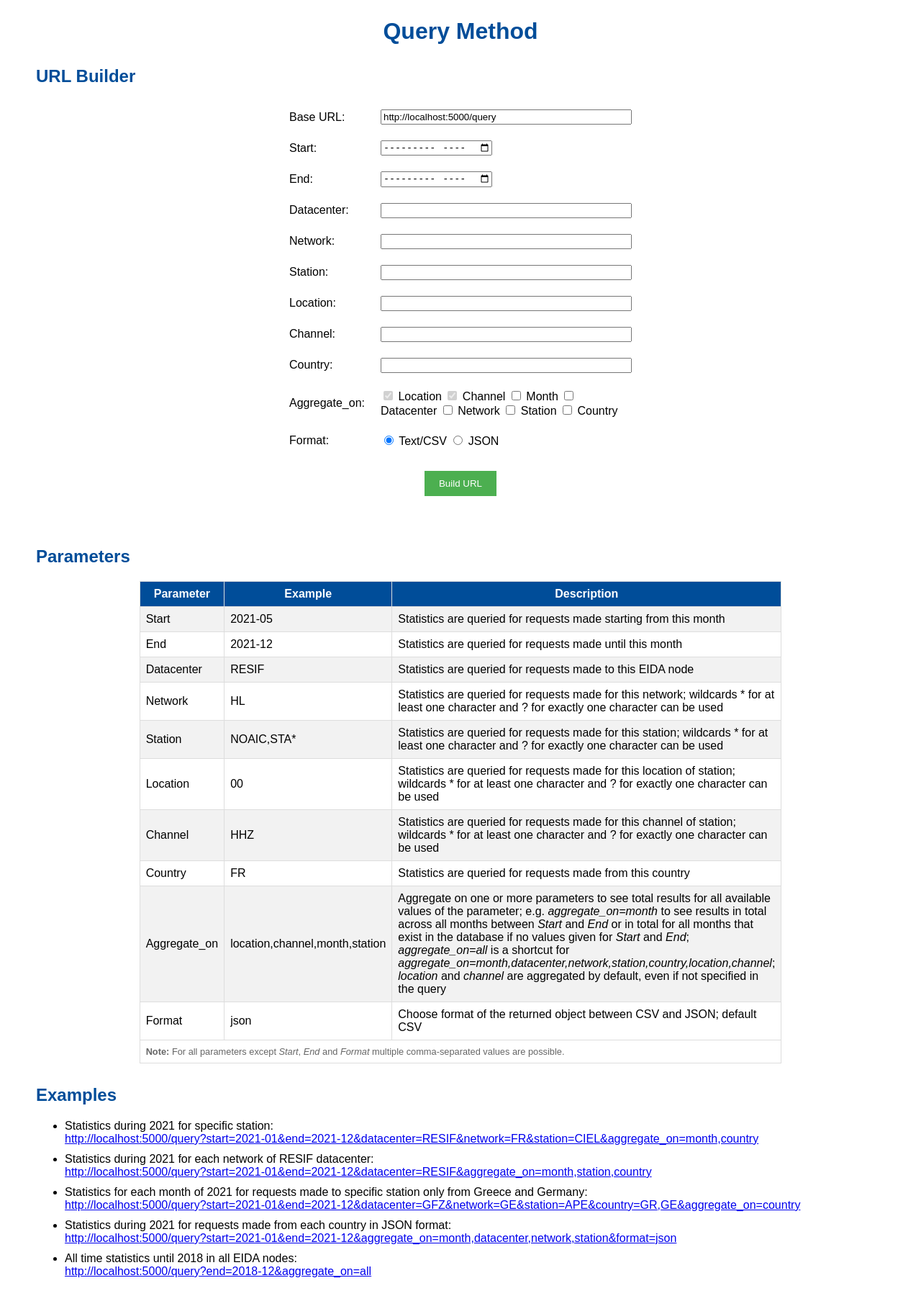
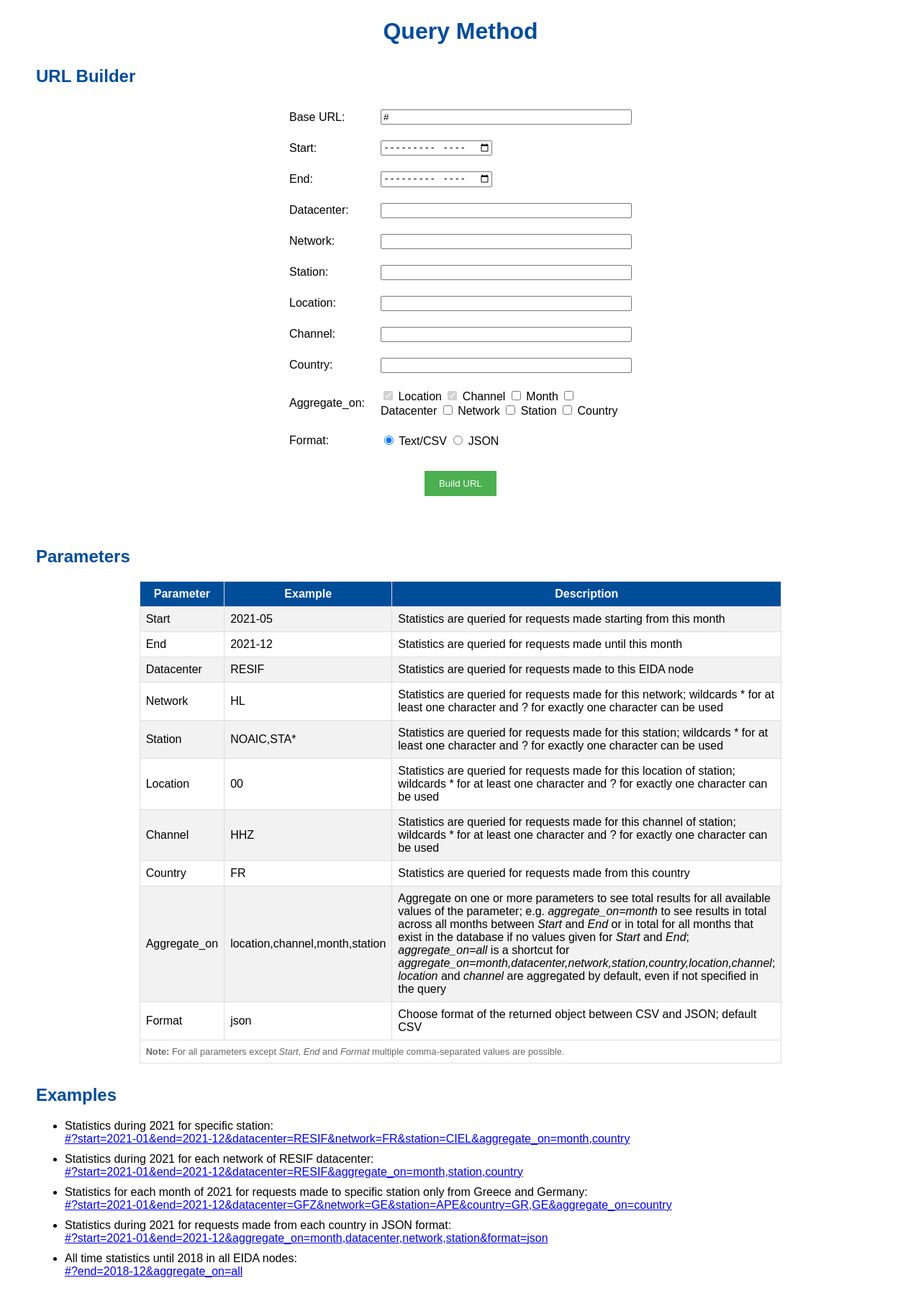
Before and after one commit to EIDA/eida-statistics, a Flask app: template webservice/webservice/templates/query.html in a window 1280 px wide. Shown: the whole page at 72% size. Run offline with Flask 2, Linux system fonts and the light colour scheme; the template is opened without the code that fills it: most values are stand-ins (such as "Sample title", 1, 10 or a date in 2020); some libraries are stand-ins or nearby versions.

Commit message:
Response json, dynamic templates

```diff
--- a/webservice/webservice/app.py
+++ b/webservice/webservice/app.py
@@ -19,11 +19,14 @@ from flask import Flask, request, render_template
 app = Flask(__name__)
 logging.basicConfig(level=logging.DEBUG)
 
-# define database uri to connect to database
+# define database URI to connect to database
 app.config['DBURI'] = os.getenv('DBURI', 'postgresql://postgres:password@localhost:5432/eidastats')
 engine = create_engine(app.config['DBURI'])
 Session = sessionmaker(engine)
 
+# define server URL
+app.config['EIDASTATS_API_HOST'] = os.getenv('EIDASTATS_API_HOST', 'localhost:5000')
+app.config['EIDASTATS_API_PATH'] = os.getenv('EIDASTATS_API_PATH', '')
 
 @app.route('/')
 def documentation():
@@ -31,7 +34,9 @@ def documentation():
     Shows the documentation page of the statistics webservice
     """
 
-    return render_template('doc.html')
+    return render_template('doc.html',
+        url_dataselect='http://'+app.config['EIDASTATS_API_HOST']+app.config['EIDASTATS_API_PATH']+'/dataselectstats/builder',
+        url_query='http://'+app.config['EIDASTATS_API_HOST']+app.config['EIDASTATS_API_PATH']+'/query/builder')
 
 
 @app.route('/dataselectstats/builder')
@@ -40,7 +45,8 @@ def dataselectstats_builder():
     Builder and documentation page for the dataselectstats method
     """
 
-    return render_template('dataselectstats.html')
+    return render_template('dataselectstats.html',
+        url_dataselect='http://'+app.config['EIDASTATS_API_HOST']+app.config['EIDASTATS_API_PATH']+'/dataselectstats')
 
 
 @app.route('/query/builder')
@@ -49,7 +55,8 @@ def query_builder():
     Builder and documentation page for the query method
     """
 
-    return render_template('query.html')
+    return render_template('query.html',
+        url_query='http://'+app.config['EIDASTATS_API_HOST']+app.config['EIDASTATS_API_PATH']+'/query')
 
 
 @app.route('/health')
@@ -151,13 +158,13 @@ def dataselectstats():
         param_value_dict = check_request_parameters(request)
 
     except KeyError as e:
-        return f"BAD REQUEST: invalid parameter " + str(e), 400
+        return f"BAD REQUEST: invalid parameter " + str(e), 400, {'Content-Type': 'text/json'}
 
     except ValueError as e:
-        return f"BAD REQUEST: invalid value of parameter " + str(e), 400
+        return f"BAD REQUEST: invalid value of parameter " + str(e), 400, {'Content-Type': 'text/json'}
 
     except LookupError:
-        return "BAD REQUEST: define at least one of 'start' or 'end' parameters", 400
+        return "BAD REQUEST: define at least one of 'start' or 'end' parameters", 400, {'Content-Type': 'text/json'}
 
     app.logger.info('Checked parameters of request')
 
@@ -211,7 +218,7 @@ def dataselectstats():
         session.close()
 
     except:
-        return "Database connection error or invalid SQL statement passed to database", 500
+        return "Database connection error or invalid SQL statement passed to database", 500, {'Content-Type': 'text/json'}
 
     # get results as dictionaries and add datacenter name
     results = []
@@ -222,7 +229,7 @@ def dataselectstats():
 
     # return json with metadata
     return json.dumps({'version': '1.0.0', 'request_parameters': request.query_string.decode(),
-                    'results': results}, default=str)
+                    'results': results}, default=str), {'Content-Type': 'text/json'}
 
 
 @app.route('/query', methods=['GET'])
@@ -241,13 +248,13 @@ def query():
         param_value_dict = check_request_parameters(request)
 
     except KeyError as e:
-        return f"BAD REQUEST: invalid parameter " + str(e), 400
+        return f"BAD REQUEST: invalid parameter " + str(e), 400, {'Content-Type': 'text/json'}
 
     except ValueError as e:
-        return f"BAD REQUEST: invalid value of parameter " + str(e), 400
+        return f"BAD REQUEST: invalid value of parameter " + str(e), 400, {'Content-Type': 'text/json'}
 
     except LookupError:
-        return "BAD REQUEST: define at least one of 'start' or 'end' parameters", 400
+        return "BAD REQUEST: define at least one of 'start' or 'end' parameters", 400, {'Content-Type': 'text/json'}
 
     app.logger.info('Checked parameters of request')
 
@@ -337,7 +344,7 @@ def query():
         session.close()
 
     except:
-        return "Database connection error or invalid SQL statement passed to database", 500
+        return "Database connection error or invalid SQL statement passed to database", 500, {'Content-Type': 'text/json'}
 
     # get results as dictionaries
     # assign '*' at aggregated parameters
@@ -358,18 +365,18 @@ def query():
     # return json or text with metadata
     if param_value_dict['format'] == 'json':
         return json.dumps({'version': '1.0.0', 'matching': re.sub('&aggregate_on[^&]+', '', request.query_string.decode()),
-                        'aggregated_on': ','.join(param_value_dict['aggregate_on']), 'results': results}, default=str)
+                        'aggregated_on': ','.join(param_value_dict['aggregate_on']), 'results': results}, default=str), {'Content-Type': 'text/json'}
     else:
-        csvText = "# version: 1.0.0<br># matching: " + re.sub('&aggregate_on[^&]+', '', request.query_string.decode()) +\
-            "<br># aggregated_on: " + ','.join(param_value_dict['aggregate_on']) +\
-            "<br>month,datacenter,network,station,location,channel,country,bytes,nb_reqs,nb_successful_reqs,clients"
+        csvText = "# version: 1.0.0\n# matching: " + re.sub('&aggregate_on[^&]+', '', request.query_string.decode()) +\
+            "\n# aggregated_on: " + ','.join(param_value_dict['aggregate_on']) +\
+            "\nmonth,datacenter,network,station,location,channel,country,bytes,nb_reqs,nb_successful_reqs,clients"
         for res in results:
-            csvText += '<br>'
+            csvText += '\n'
             for field in res:
                 csvText += str(res[field]) + ','
             csvText = csvText[:-1]
 
-        return csvText
+        return csvText, {'Content-Type': 'text/json'}
 
 
 def get_node_from_token(token):
@@ -497,10 +504,6 @@ def register_statistics(statistics, node_id, operation='POST'):
         app.logger.error("Postgresql error %s registering statistic", err.pgcode)
         app.logger.error(err.pgerror)
 
-@app.route('/dataselectstats')
-def welcome():
-    return "Welcome to dataselect statistics. Please POST your statistics."
-
 
 @app.route('/dataselectstats',methods=['POST', 'PUT'])
 def add_stat():
--- a/webservice/webservice/templates/dataselectstats.html
+++ b/webservice/webservice/templates/dataselectstats.html
@@ -84,7 +84,7 @@
       <table id="builder">
         <tr>
           <td>Base URL:</td>
-          <td><input type="text" id="base-url" value="http://localhost:5000/dataselectstats" readonly></td>
+          <td><input type="text" id="base-url" value="{{ url_dataselect }}" readonly></td>
         </tr>
         <tr>
           <td>Start:</td>
--- a/webservice/webservice/templates/doc.html
+++ b/webservice/webservice/templates/doc.html
@@ -62,11 +62,11 @@
         <th>Description</th>
       </tr>
       <tr>
-        <td><a href="http://localhost:5000/dataselectstats/builder">/dataselectstats</a></td>
+        <td><a href={{ url_dataselect }}>/dataselectstats</a></td>
         <td>Returns statistics to be probably used by a computer</td>
       </tr>
       <tr>
-        <td><a href="http://localhost:5000/query/builder">/query</a></td>
+        <td><a href={{ url_query }}>/query</a></td>
         <td>Returns statistics in more human readable format with the possibility to be aggregated as the user asks</td>
       </tr>
     </table>
--- a/webservice/webservice/templates/query.html
+++ b/webservice/webservice/templates/query.html
@@ -87,7 +87,7 @@
       <table id="builder">
         <tr>
           <td>Base URL:</td>
-          <td><input type="text" id="base-url" value="http://localhost:5000/query" readonly></td>
+          <td><input type="text" id="base-url" value="{{ url_query }}" readonly></td>
         </tr>
         <tr>
           <td>Start:</td>
@@ -249,20 +249,20 @@
 
     <ul>
       <li>Statistics during 2021 for specific station:<br>
-        <a href="http://localhost:5000/query?start=2021-01&end=2021-12&datacenter=RESIF&network=FR&station=CIEL&aggregate_on=month,country">
-          http://localhost:5000/query?start=2021-01&end=2021-12&datacenter=RESIF&network=FR&station=CIEL&aggregate_on=month,country</a></li>
+        <a href="/query?start=2021-01&end=2021-12&datacenter=RESIF&network=FR&station=CIEL&aggregate_on=month,country">
+          {{ url_query }}?start=2021-01&end=2021-12&datacenter=RESIF&network=FR&station=CIEL&aggregate_on=month,country</a></li>
       <li>Statistics during 2021 for each network of RESIF datacenter:<br>
-        <a href="http://localhost:5000/query?start=2021-01&end=2021-12&datacenter=RESIF&aggregate_on=month,station,country">
-          http://localhost:5000/query?start=2021-01&end=2021-12&datacenter=RESIF&aggregate_on=month,station,country</a></li>
+        <a href="/query?start=2021-01&end=2021-12&datacenter=RESIF&aggregate_on=month,station,country">
+          {{ url_query }}?start=2021-01&end=2021-12&datacenter=RESIF&aggregate_on=month,station,country</a></li>
       <li>Statistics for each month of 2021 for requests made to specific station only from Greece and Germany:<br>
-        <a href="http://localhost:5000/query?start=2021-01&end=2021-12&datacenter=GFZ&network=GE&station=APE&country=GR,GE&aggregate_on=country">
-          http://localhost:5000/query?start=2021-01&end=2021-12&datacenter=GFZ&network=GE&station=APE&country=GR,GE&aggregate_on=country</a></li>
+        <a href="/query?start=2021-01&end=2021-12&datacenter=GFZ&network=GE&station=APE&country=GR,GE&aggregate_on=country">
+          {{ url_query }}?start=2021-01&end=2021-12&datacenter=GFZ&network=GE&station=APE&country=GR,GE&aggregate_on=country</a></li>
       <li>Statistics during 2021 for requests made from each country in JSON format:<br>
-        <a href="http://localhost:5000/query?start=2021-01&end=2021-12&aggregate_on=month,datacenter,network,station&format=json">
-          http://localhost:5000/query?start=2021-01&end=2021-12&aggregate_on=month,datacenter,network,station&format=json</a></li>
+        <a href="/query?start=2021-01&end=2021-12&aggregate_on=month,datacenter,network,station&format=json">
+          {{ url_query }}?start=2021-01&end=2021-12&aggregate_on=month,datacenter,network,station&format=json</a></li>
       <li>All time statistics until 2018 in all EIDA nodes:<br>
-        <a href="http://localhost:5000/query?end=2018-12&aggregate_on=all">
-          http://localhost:5000/query?end=2018-12&aggregate_on=all</a></li>
+        <a href="/query?end=2018-12&aggregate_on=all">
+          {{ url_query }}?end=2018-12&aggregate_on=all</a></li>
     </ul>
 
     <script>
```
